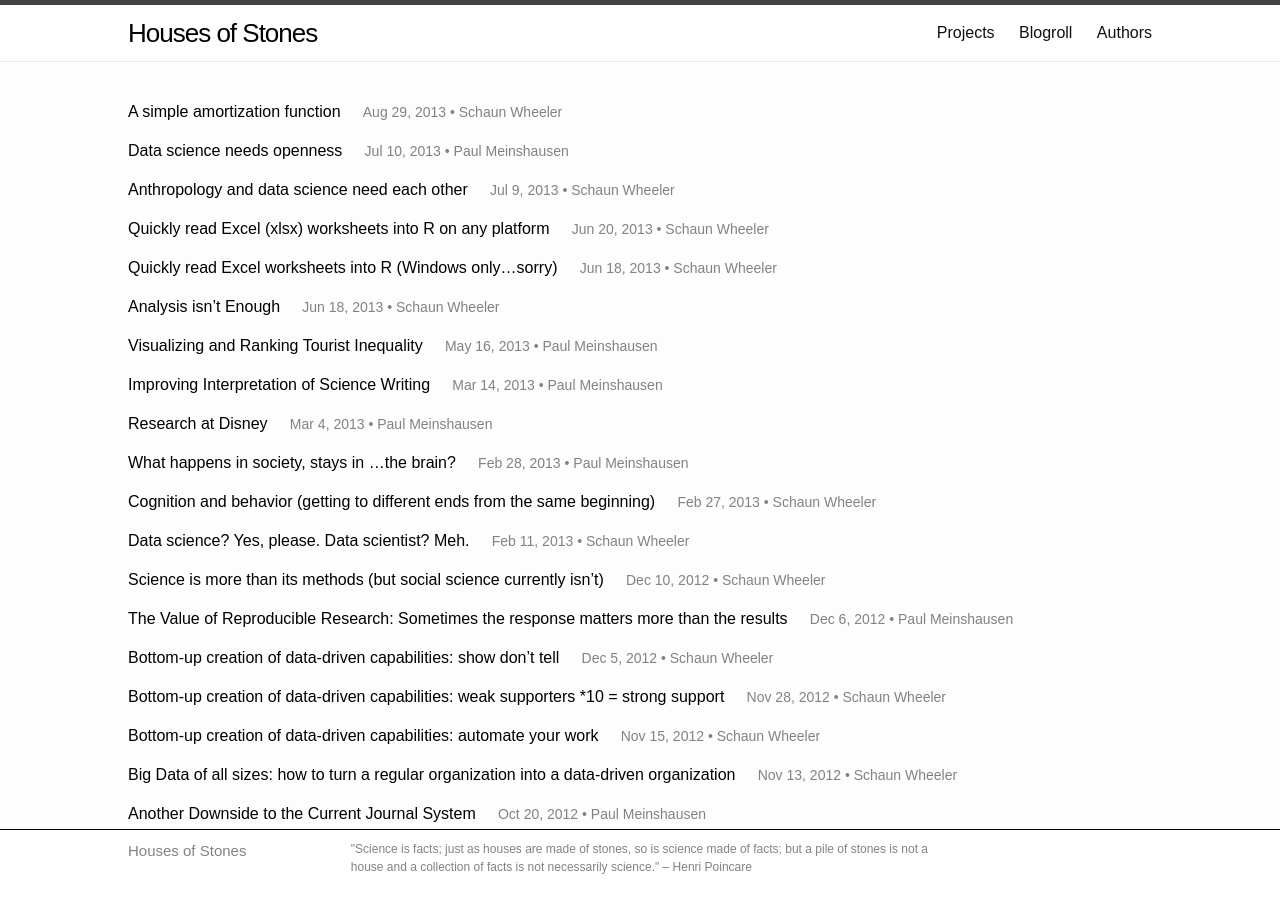
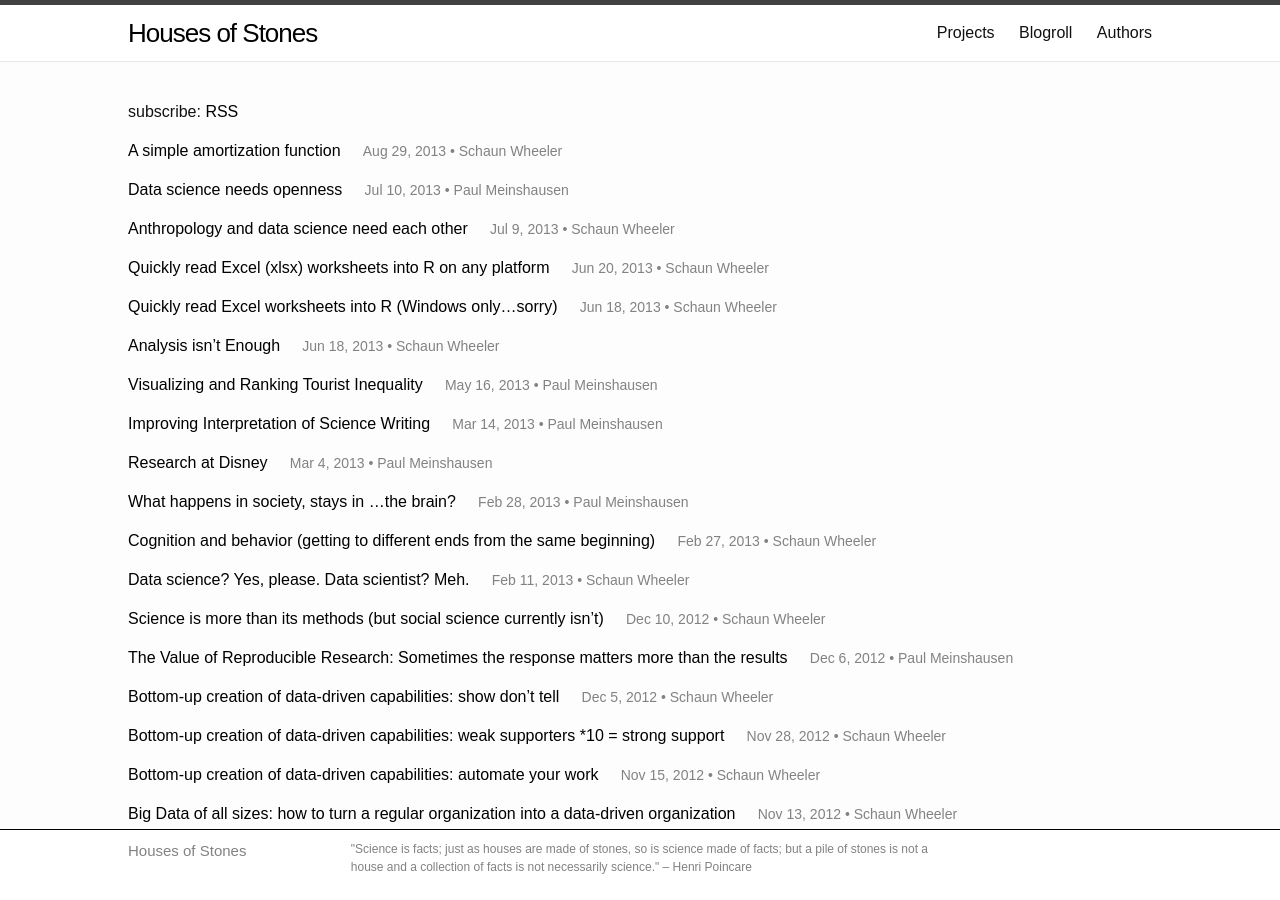
Before and after one commit to housesofstones/housesofstones.github.io, a Jekyll site: the page built from index.html, in a window 1280 px wide and 900 px high. Built offline with Jekyll 4.4.1, drawn with Linux system fonts in a browser that asks for light colours; nearby versions of some CDN libraries.

Commit message:
Update index.html

```diff
--- a/index.html
+++ b/index.html
@@ -3,6 +3,8 @@
 ---
 
 <div class="home">
+
+<p class="rss-subscribe">subscribe: <a href="{{ "/feed.xml" | prepend: site.baseurl }}">RSS</a></p>
 
   <ul class="post-list">
     {% for post in site.posts %}
@@ -16,6 +18,4 @@
     {% endfor %}
   </ul>
 
-  <p class="rss-subscribe">subscribe <a href="{{ "/feed.xml" | prepend: site.baseurl }}">via RSS</a></p>
-
 </div>
```
